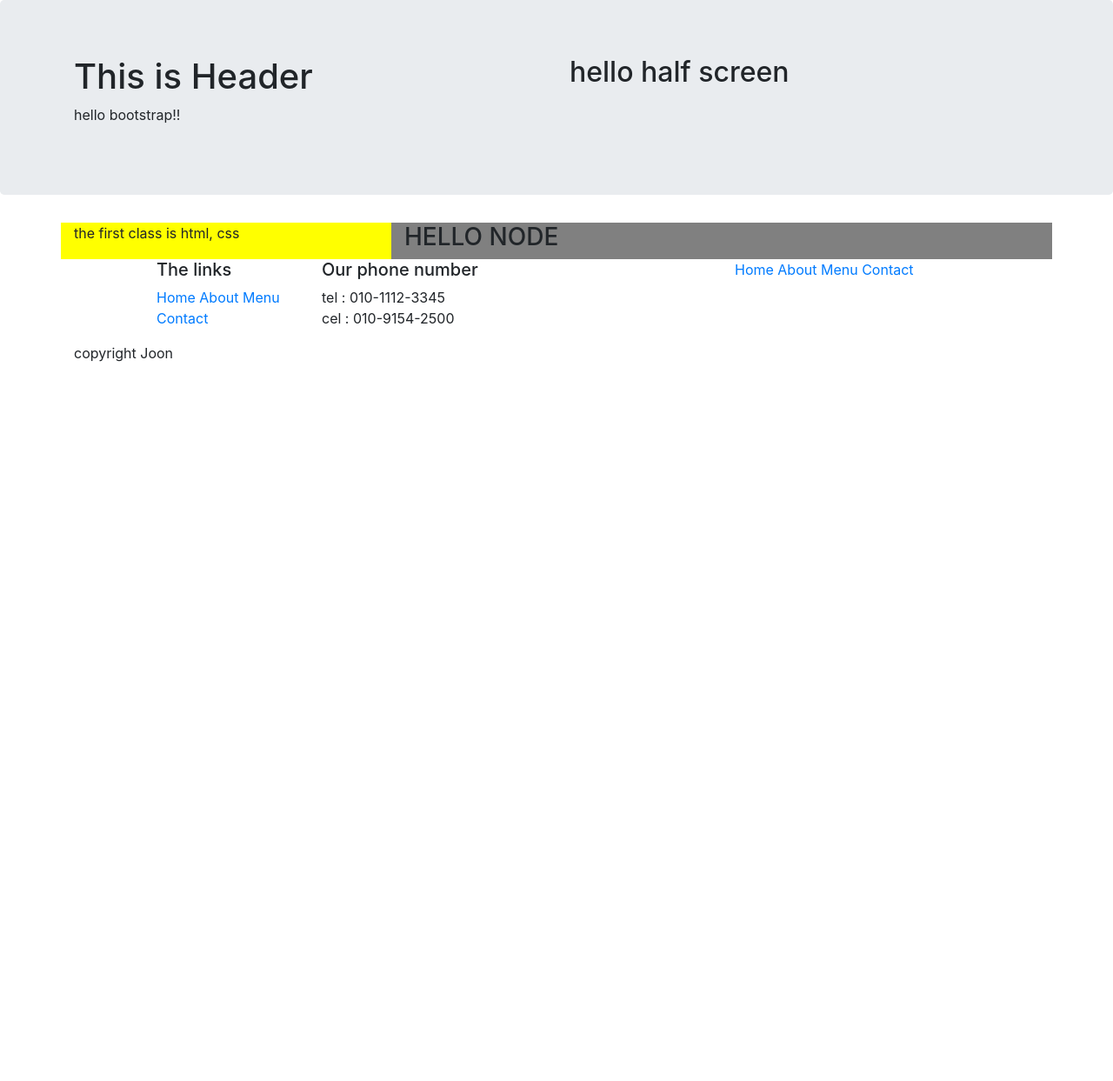
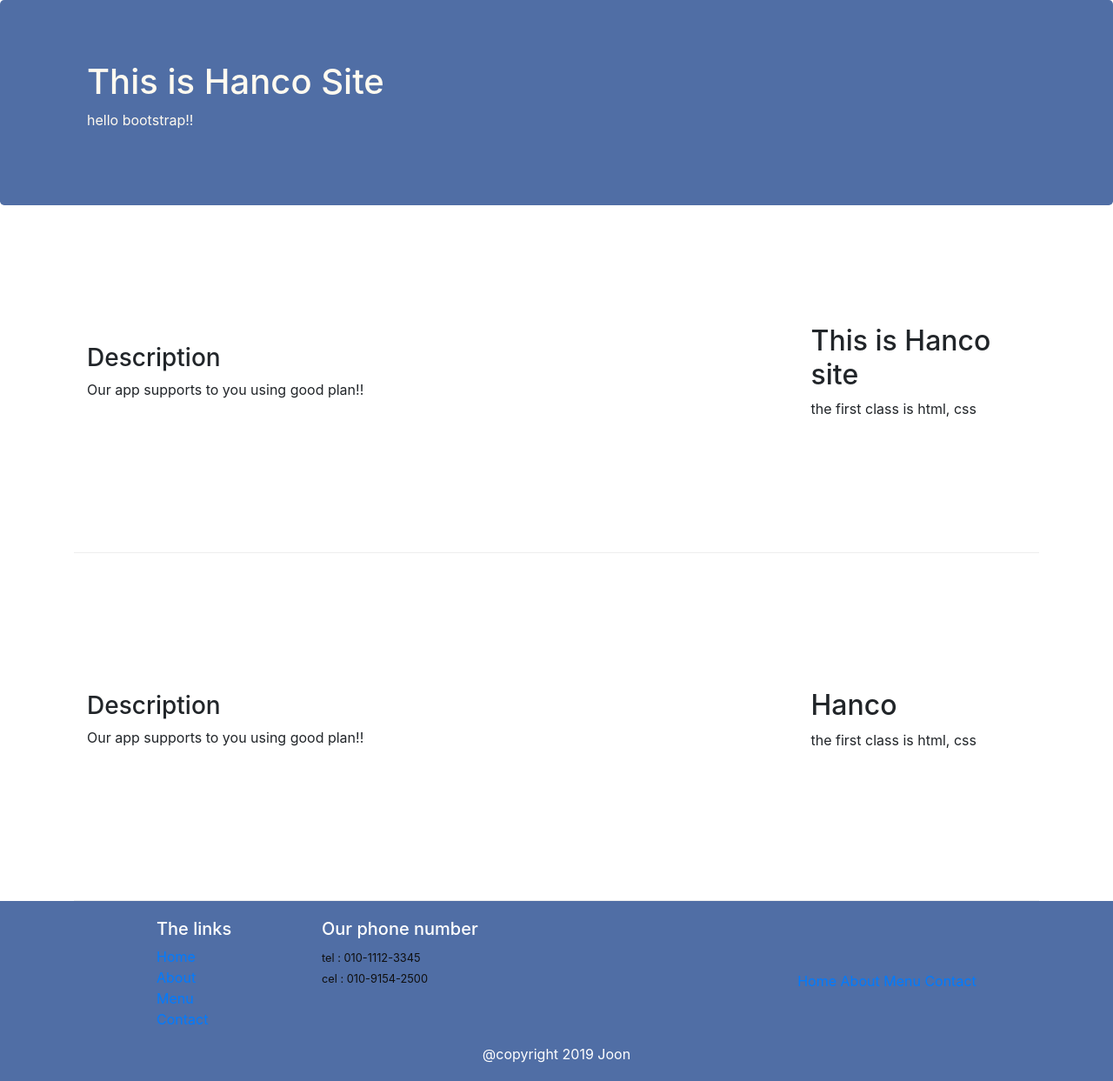
Before and after one commit to JSPlike/coursera-node, a website: page index.html in a window 1280 px wide. Shown: the whole page at 87% size. Before the commit the page ends 800 px from the top, so only its background shows below. Drawn offline with nearby package versions, Linux system fonts and the light colour scheme.

Commit message:
bootstrap grid basic

```diff
--- /dev/null
+++ b/css/style.css
@@ -0,0 +1,27 @@
+.row-header {
+  margin: 0 auto;
+  padding: 0 auto;
+}
+.row-content {
+  margin: 0 auto;
+  padding: 50px 0 50px 0;
+  border-bottom: 0.5px ridge;
+  min-height: 400px;
+}
+.footer {
+  color: white;
+  margin: 0 auto;
+  padding: 20px 0 20px 0;
+  background-color: #506EA5;
+}
+.jumbotron {
+  padding: 70px 30px 70px 30px;
+  margin: 0 auto;
+  background-color: #506EA5;
+  color: floralwhite;
+}
+phone {
+  font-size: 80%;
+  margin: 0;
+  color: #0f0f0f;
+}
--- a/index.html
+++ b/index.html
@@ -1,6 +1,5 @@
 <!DOCTYPE html>
 <html lang="en">
-
 <head>
     <title>Ristorante Con Fusion</title>
 
@@ -11,50 +10,66 @@
 
     <!-- Bootstrap CSS -->
     <link rel="stylesheet" href="node_modules/bootstrap/dist/css/bootstrap.min.css">
+    <link rel="stylesheet" href="/css/style.css">
 </head>
 
 <body>
   <header class="jumbotron">
     <div class="container">
-      <div class="row">
+      <div class="row row-header">
         <div class="col-12 col-sm-6">
-          <h1>This is Header</h1>
+          <h1>This is Hanco Site</h1>
           <p>hello bootstrap!!</p>
         </div>
         <div class="col-12 col-sm">
-          <h2>hello half screen</h2>
         </div>
       </div>
     </div>
   </header>
+
   <div class="container">
-    <div class="row justify-content-center">
-      <div class="col-12 col-sm-3 col-md-4" style="background-color: yellow">
+    <div class="row row-content align-items-center">
+      <div class="col-12 col-sm-4 order-sm-last col-md-3">
+        <h2>This is Hanco site</h2>
         <p>the first class is html, css</p>
       </div>
-      <div class="col col-sm col-md" style="background-color: gray">
-        <h3>HELLO NODE</h3>
+      <div class="col col-sm order-sm-first col-md">
+        <h3>Description</h3>
+        <p>Our app supports to you using good plan!!</p>
+      </div>
+    </div>
+    <div class="row row-content align-items-center">
+      <div class="col-12 col-sm-4 order-sm-last col-md-3">
+        <h2>Hanco</h2>
+        <p>the first class is html, css</p>
+      </div>
+      <div class="col col-sm order-sm-first col-md">
+        <h3>Description</h3>
+        <p>Our app supports to you using good plan!!</p>
       </div>
     </div>
   </div>
-  <footer class="container">
+  <footer class="footer">
+    <div class="container">
       <div class="row">
         <div class="col-4 offset-1 col-sm-2">
           <h5>The links</h5>
-        <a href="#">Home</a>
-        <a href="#">About</a>
-        <a href="#">Menu</a>
-        <a href="#">Contact</a>
+          <ul class="list-unstyled">
+            <li><a href="#">Home</a></li>
+            <li><a href="#">About</a></li>
+            <li><a href="#">Menu</a></li>
+            <li><a href="#">Contact</a></li>
+          </ul>
         </div>
         <div class="col-7 col-sm-5">
           <h5>Our phone number</h5>
-        <p>
+          <phone>
             tel : 010-1112-3345 <br/>
             cel : 010-9154-2500 <br/>
-        </p>
+          </phone>
         </div>
-      <div class="col-12 col-sm-4">
-        <div class="">
+        <div class="col-12 col-sm-4 align-self-center">
+          <div class="text-center">
             <a href="#">Home</a>
             <a href="#">About</a>
             <a href="#">Menu</a>
@@ -62,10 +77,10 @@
           </div>
         </div>
       </div>
-
-    <div class="row">
+      <div class="row justify-content-center">
         <div class="col-auto">
-        <p>copyright Joon</p>
+          <p>@copyright 2019 Joon</p>
+        </div>
       </div>
     </div>
   </footer>
```
Lines whose indentation alone changed are shown as unchanged.
